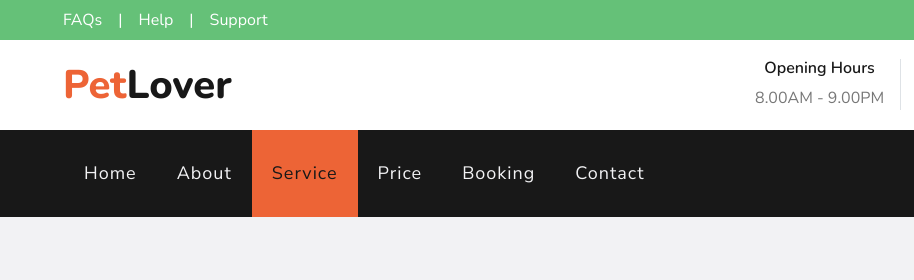
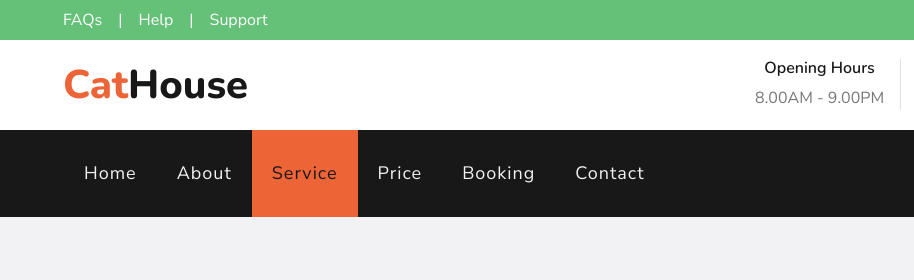
Before and after one commit to Anis0303/Group-project, a plain HTML site: page service.html in a window 1280 px wide. Shown: the top 280 px of the page, 0-914 px from the left. Drawn offline with nearby package versions, Linux system fonts and the light colour scheme.

Commit message:
Update service.html

```diff
--- a/service.html
+++ b/service.html
@@ -64,7 +64,7 @@
         <div class="row py-3 px-lg-5">
             <div class="col-lg-4">
                 <a href="" class="navbar-brand d-none d-lg-block">
-                    <h1 class="m-0 display-5 text-capitalize"><span class="text-primary">Pet</span>Lover</h1>
+                    <h1 class="m-0 display-5 text-capitalize"><span class="text-primary">Cat</span>House</h1>
                 </a>
             </div>
             <div class="col-lg-8 text-center text-lg-right">
```
